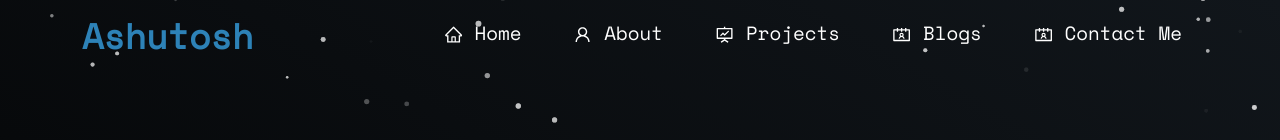
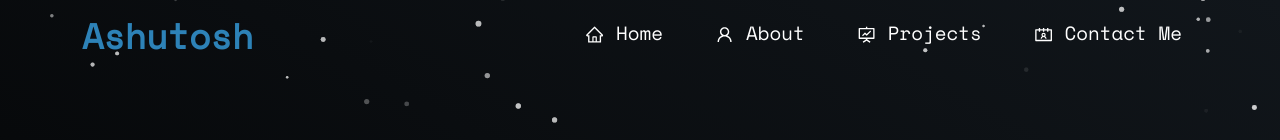
Before and after one commit to Divyanshgarg-04/PortfolioNext, a React (Create React App) app: page / in a window 1280 px wide. Shown: the top 140 px of the page. Built offline with nearby package versions, Linux system fonts and the light colour scheme; what twin.macro would draw is missing.

Commit message:
fix: remove unused in navbar

```diff
--- a/src/components/Navbar.js
+++ b/src/components/Navbar.js
@@ -9,8 +9,6 @@
   AiOutlineUser,
   AiOutlineContacts,
 } from "react-icons/ai";
-
-import { CgFileDocument } from "react-icons/cg";
 
 function NavBar() {
   const [expand, updateExpanded] = useState(false);
@@ -79,25 +77,6 @@
                 Projects
               </Nav.Link>
             </Nav.Item>
-
-            {/* <Nav.Item>
-              <Nav.Link
-                as={Link}
-                to="/resume"
-                onClick={() => updateExpanded(false)}
-              >
-                <CgFileDocument style={{ marginBottom: "2px" }} /> Resume
-              </Nav.Link>
-            </Nav.Item> */}
-            <Nav.Item>
-              <Nav.Link
-                as={Link}
-                to="/blog/:id"
-                onClick={() => updateExpanded(false)}
-              >
-                <AiOutlineContacts style={{ marginBottom: "2px" }} /> Blogs
-              </Nav.Link>
-            </Nav.Item>
             <Nav.Item>
               <Nav.Link
                 as={Link}
```
